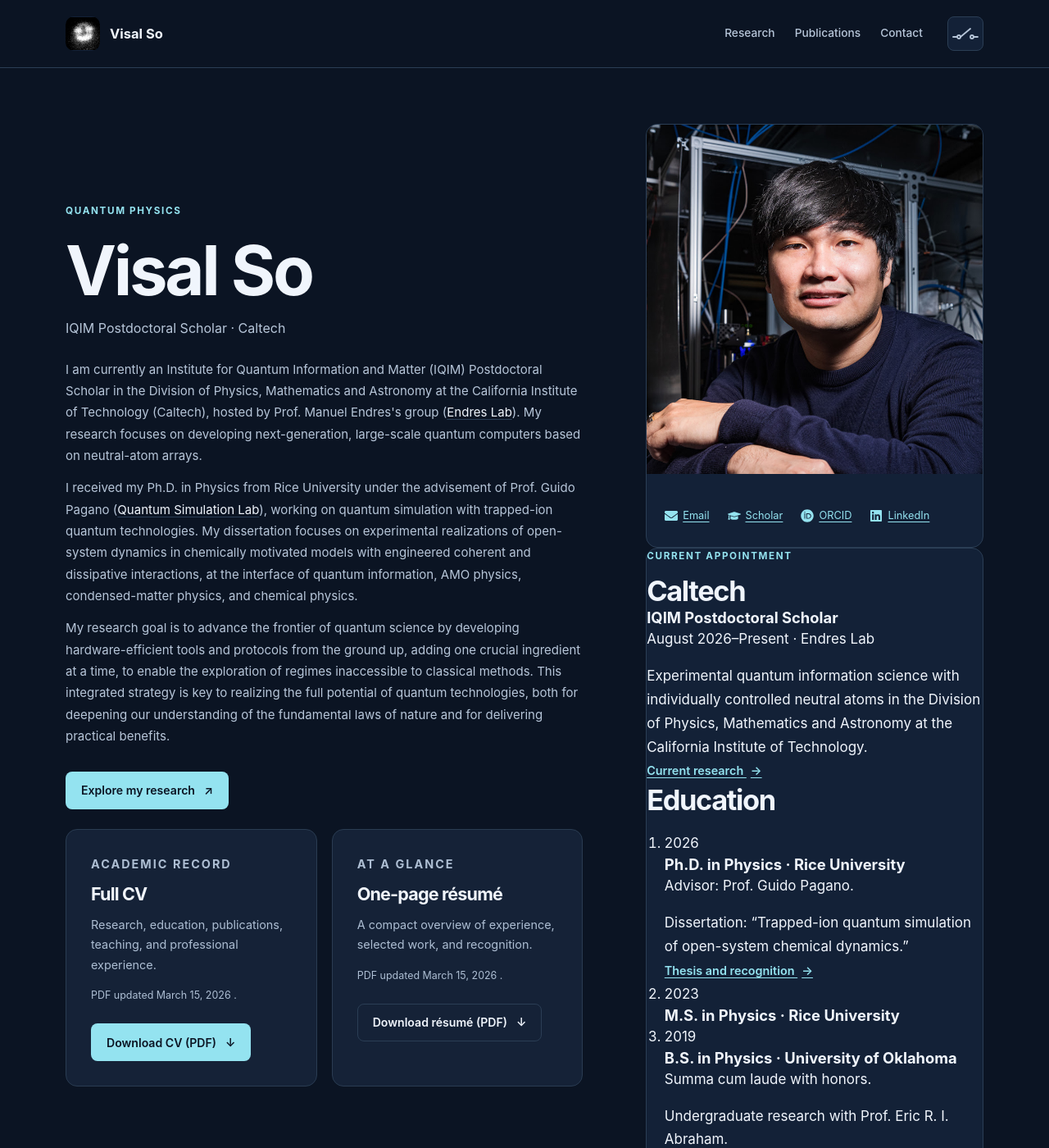
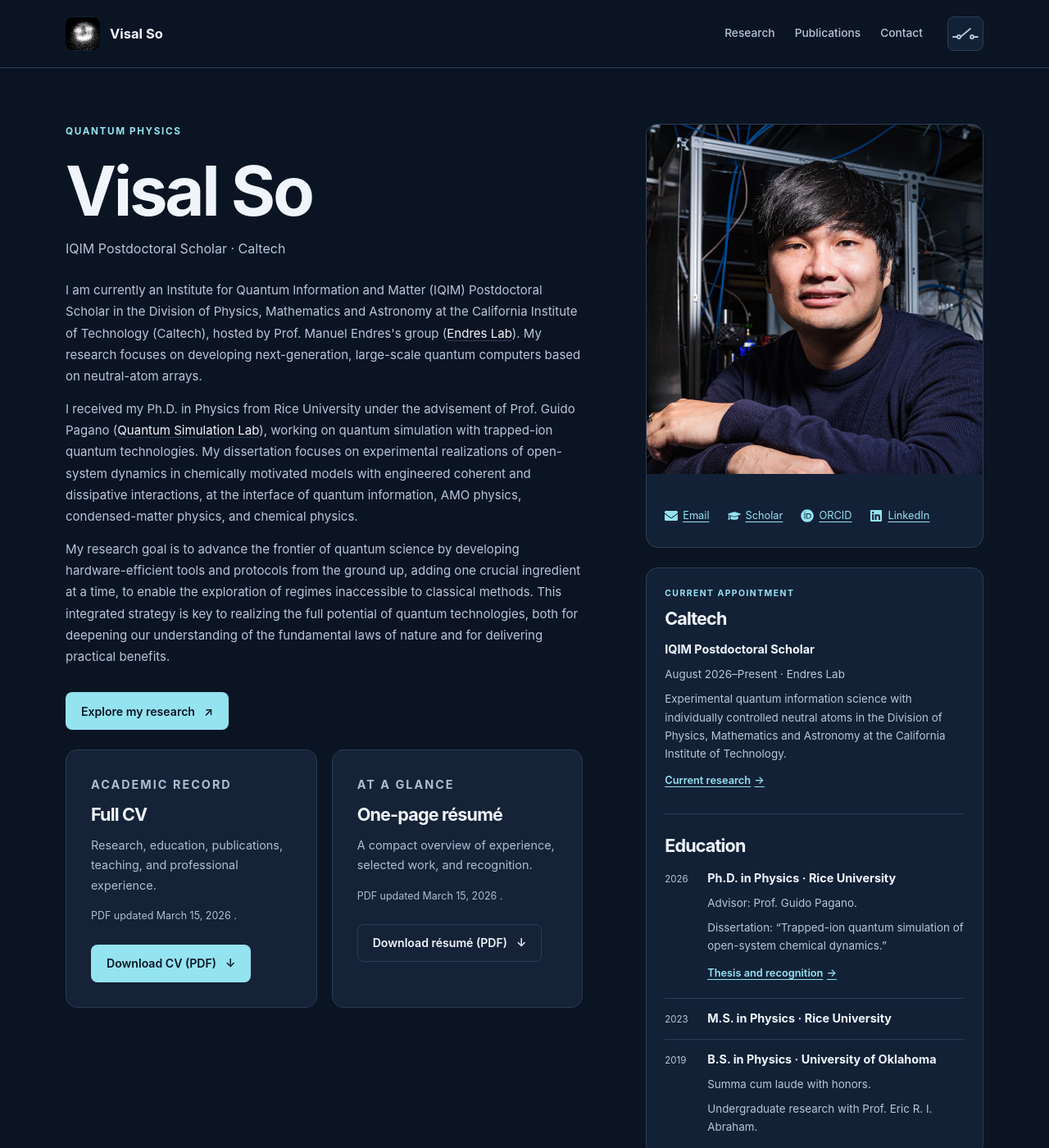
Before and after one commit to visalso/visalso.github.io, a Jekyll site: the page built from index.html, in a window 1280 px wide and 1400 px high. Shown: the whole window at 82% size. Built offline with Jekyll 4.4.1, drawn with Linux system fonts in a browser that asks for light colours.

Commit message:
Update site.css

```diff
--- a/assets/css/site.css
+++ b/assets/css/site.css
@@ -229,7 +229,7 @@
   display: grid;
   grid-template-columns: minmax(0, 1.38fr) minmax(270px, .9fr);
   gap: clamp(40px, 6vw, 84px);
-  align-items: center;
+  align-items: start;
   padding-top: 68px;
   padding-bottom: 42px;
 }
@@ -246,6 +246,94 @@
 .hero .button--primary { background: var(--cyan); color: var(--hero); }
 .hero .button--secondary { border-color: var(--hero-line); color: var(--hero-text); }
 .hero .button--secondary:hover { background: var(--hero-surface); }
+.hero__sidebar {
+  display: grid;
+  gap: 24px;
+  min-width: 0;
+  align-self: start;
+}
+
+.career-card {
+  padding: 22px;
+}
+
+.career-card section + section {
+  margin-top: 24px;
+  padding-top: 24px;
+  border-top: 1px solid var(--hero-line);
+}
+
+.career-card h2 {
+  font-size: 1.35rem;
+  line-height: 1.3;
+}
+
+.career-card h3 {
+  font-size: .9rem;
+  line-height: 1.45;
+}
+
+.career-card h2 + h3 {
+  margin-top: 14px;
+}
+
+.career-card p {
+  color: var(--hero-muted);
+  font-size: .84rem;
+  line-height: 1.65;
+}
+
+.career-card h3 + p,
+.career-card p + p {
+  margin-top: 8px;
+}
+
+.career-card .section-kicker {
+  color: var(--cyan);
+  font-size: .65rem;
+  margin-bottom: 8px;
+}
+
+.career-card .text-link {
+  display: inline-flex;
+  align-items: center;
+  min-height: 32px;
+  margin-top: 6px;
+  font-size: .8rem;
+}
+
+.career-list {
+  list-style: none;
+  margin: 16px 0 0;
+  padding: 0;
+}
+
+.career-list li {
+  display: grid;
+  grid-template-columns: 2.5rem minmax(0, 1fr);
+  gap: 12px;
+  padding-block: 14px;
+  border-bottom: 1px solid var(--hero-line);
+}
+
+.career-list li:first-child {
+  padding-top: 0;
+}
+
+.career-list li:last-child {
+  padding-bottom: 0;
+  border-bottom: 0;
+}
+
+.career-list li > div {
+  min-width: 0;
+}
+
+.career-year {
+  color: var(--hero-muted);
+  font-size: .72rem;
+  padding-top: 2px;
+}
 .profile { border: 1px solid var(--hero-line); border-radius: var(--radius); background: var(--hero-surface); overflow: hidden; align-self: start; }
 .profile__photo { width: 100%; aspect-ratio: 1 / 1.04; object-fit: cover; }
 .profile__body { padding: 20px 22px; }
```
